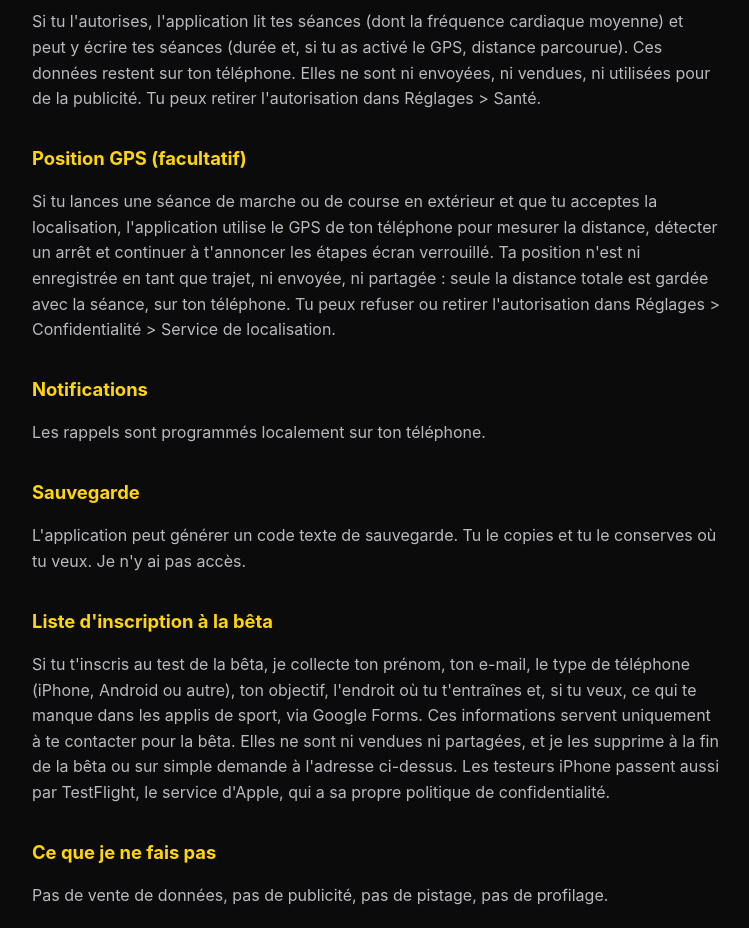
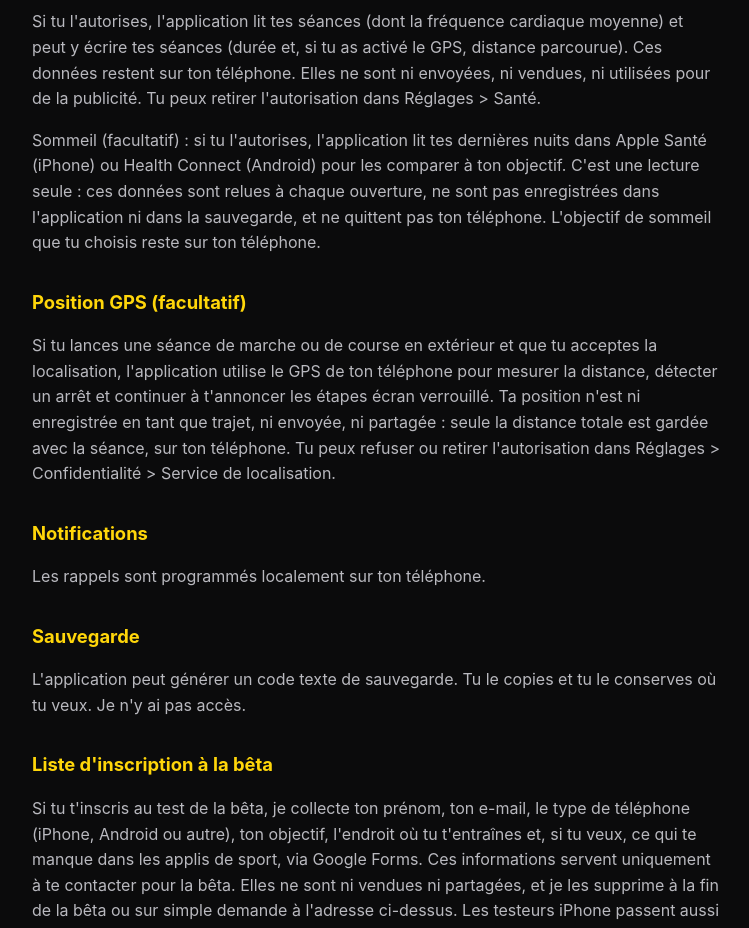
Before and after one commit to sebninja31/dezero-site, a plain HTML site: page confidentialite.html in a window 1280 px wide. Shown: the part 1040-1968 px from the top of the page, without its empty margins (264-1013 px from the left). Drawn offline with Linux system fonts and the light colour scheme.

Commit message:
Confidentialité : lecture du sommeil ; dossier de relecture v13
Co-Authored-By: Claude Sonnet 5.5 <noreply@anthropic.com>

Claude-Session: https://claude.ai/code/session_01Vi1DGCbzFBPE2kA1NS2nM1

```diff
--- a/confidentialite.html
+++ b/confidentialite.html
@@ -45,6 +45,7 @@
 
   <h2>Apple Santé (iPhone, facultatif)</h2>
   <p>Si tu l'autorises, l'application lit tes séances (dont la fréquence cardiaque moyenne) et peut y écrire tes séances (durée et, si tu as activé le GPS, distance parcourue). Ces données restent sur ton téléphone. Elles ne sont ni envoyées, ni vendues, ni utilisées pour de la publicité. Tu peux retirer l'autorisation dans Réglages &gt; Santé.</p>
+  <p>Sommeil (facultatif) : si tu l'autorises, l'application lit tes dernières nuits dans Apple Santé (iPhone) ou Health Connect (Android) pour les comparer à ton objectif. C'est une lecture seule : ces données sont relues à chaque ouverture, ne sont pas enregistrées dans l'application ni dans la sauvegarde, et ne quittent pas ton téléphone. L'objectif de sommeil que tu choisis reste sur ton téléphone.</p>
 
   <h2>Position GPS (facultatif)</h2>
   <p>Si tu lances une séance de marche ou de course en extérieur et que tu acceptes la localisation, l'application utilise le GPS de ton téléphone pour mesurer la distance, détecter un arrêt et continuer à t'annoncer les étapes écran verrouillé. Ta position n'est ni enregistrée en tant que trajet, ni envoyée, ni partagée : seule la distance totale est gardée avec la séance, sur ton téléphone. Tu peux refuser ou retirer l'autorisation dans Réglages &gt; Confidentialité &gt; Service de localisation.</p>
```
